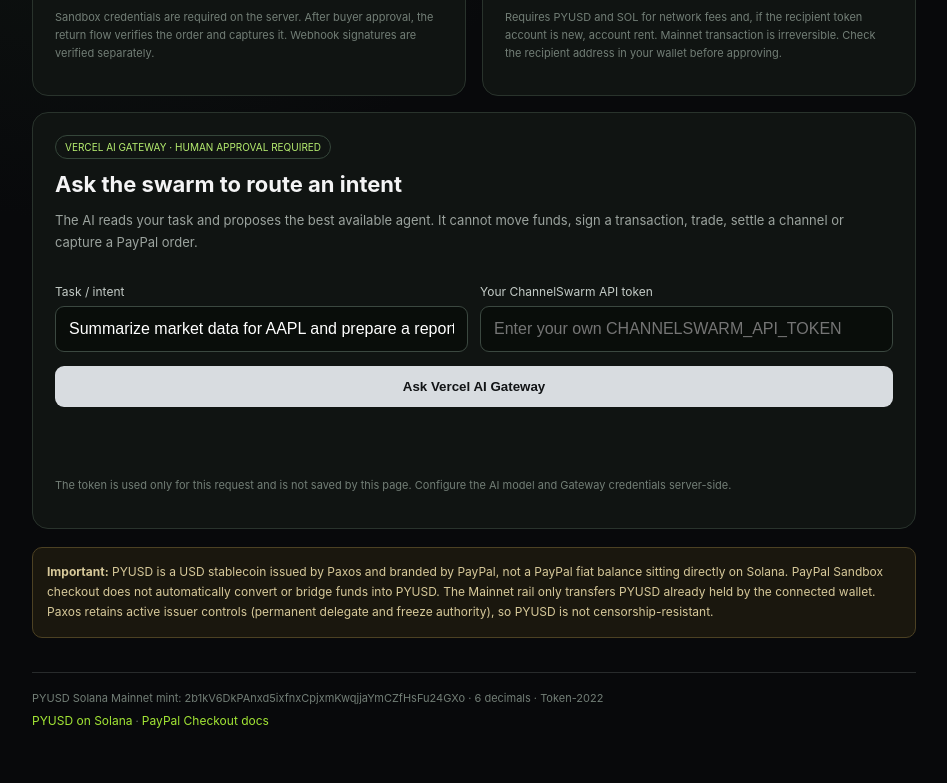
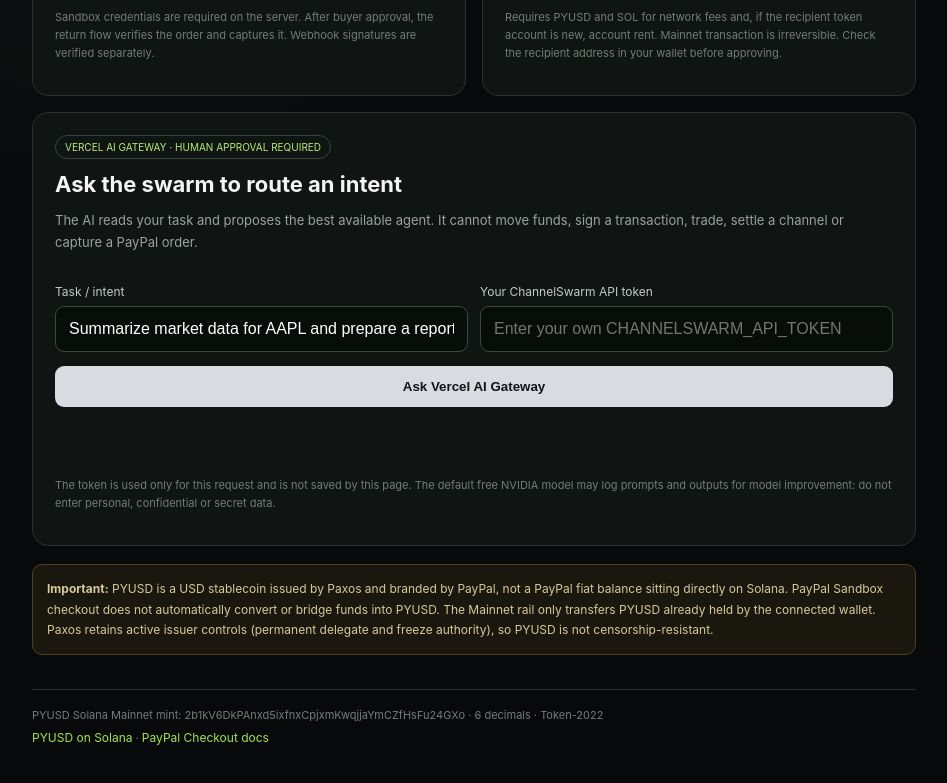
Before and after one commit to wadezigh96/Channel_Swarm, a website: page docs/checkout.html in a window 1280 px wide. Shown: the part 784-1567 px from the top of the page, without its empty margins (166-1113 px from the left). Drawn offline with Linux system fonts and the light colour scheme.

Commit message:
docs: disclose AI free-model prompt logging in checkout

```diff
--- a/docs/checkout.html
+++ b/docs/checkout.html
@@ -68,7 +68,7 @@
     </div>
     <button id="aiButton" class="secondary">Ask Vercel AI Gateway</button>
     <div id="aiStatus" class="status" role="status" aria-live="polite"></div>
-    <p class="small">The token is used only for this request and is not saved by this page. Configure the AI model and Gateway credentials server-side.</p>
+    <p class="small">The token is used only for this request and is not saved by this page. The default free NVIDIA model may log prompts and outputs for model improvement: do not enter personal, confidential or secret data.</p>
   </section>
 
   <div class="note"><strong>Important:</strong> PYUSD is a USD stablecoin issued by Paxos and branded by PayPal, not a PayPal fiat balance sitting directly on Solana. PayPal Sandbox checkout does not automatically convert or bridge funds into PYUSD. The Mainnet rail only transfers PYUSD already held by the connected wallet. Paxos retains active issuer controls (permanent delegate and freeze authority), so PYUSD is not censorship-resistant.</div>
```
